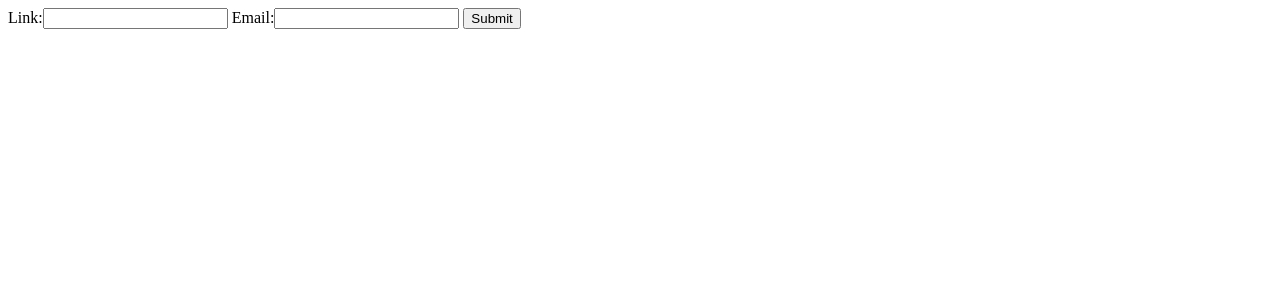
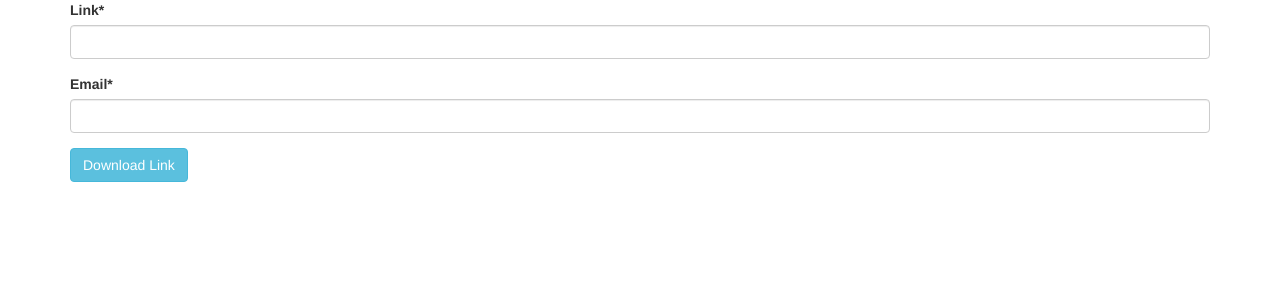
Before and after one commit to nadyrbek97/converter, a Django app: page / in a window 1280 px wide. Shown: the top 300 px of the page. Run offline with Django 3.2, Linux system fonts and the light colour scheme; some libraries are stand-ins or nearby versions.

Commit message:
add crispy forms

```diff
--- a/converter/settings.py
+++ b/converter/settings.py
@@ -38,6 +38,7 @@ INSTALLED_APPS = [
     'django.contrib.sessions',
     'django.contrib.messages',
     'django.contrib.staticfiles',
+    'crispy_forms',
     'youtube',
 ]
 
@@ -121,3 +122,6 @@ USE_TZ = True
 # https://docs.djangoproject.com/en/2.2/howto/static-files/
 
 STATIC_URL = '/static/'
+
+# crispy setting
+CRISPY_TEMPLATE_PACK = 'bootstrap4'
--- a/requirements.txt
+++ b/requirements.txt
@@ -1,4 +1,5 @@
 Django==2.2.3
+django-crispy-forms==1.7.2
 python-decouple==3.1
 pytz==2019.1
 sqlparse==0.3.0
--- a/youtube/templates/youtube/home.html
+++ b/youtube/templates/youtube/home.html
@@ -1,17 +1,20 @@
+{% load crispy_forms_tags %}
 <!DOCTYPE html>
 <html lang="en">
 <head>
     <meta charset="UTF-8">
     <title>Title</title>
+    <link rel="stylesheet" href="https://stackpath.bootstrapcdn.com/bootstrap/3.4.1/css/bootstrap.min.css">
 </head>
 <body>
 
-    <form method="post">
-        {% csrf_token %}
-        {{ form }}
-        <button>Submit</button>
-    </form>
-
+    <div class="container">
+        <form method="post" class="form">
+            {% csrf_token %}
+            {{ form|crispy }}
+            <button class="btn btn-info">Download Link</button>
+        </form>
+    </div>
 
 </body>
 </html>
```
